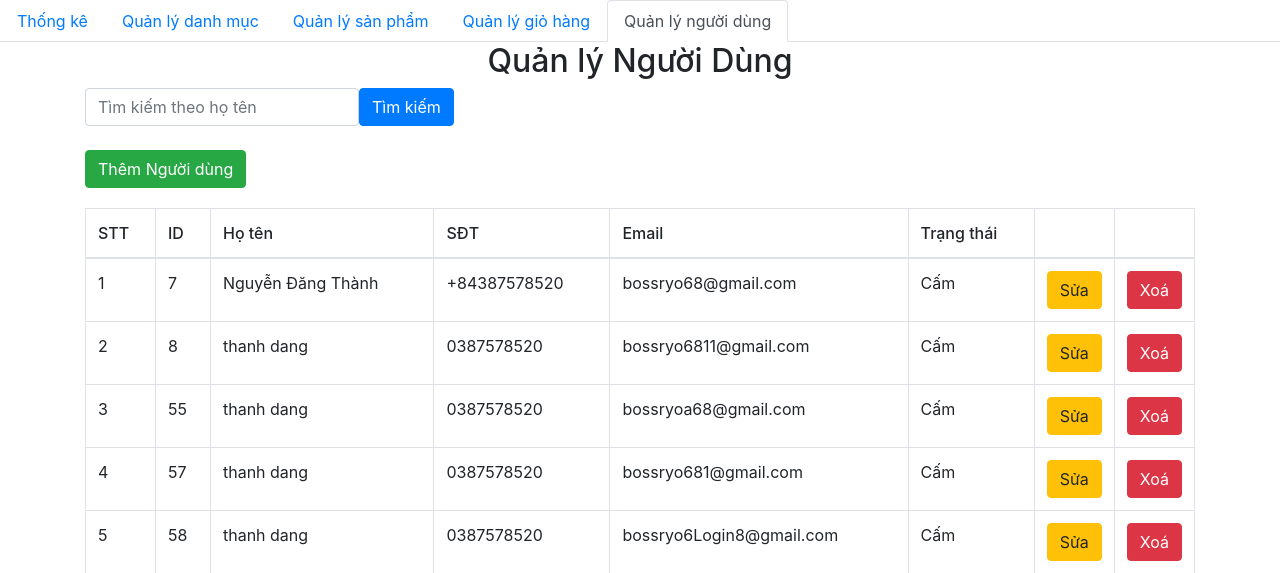
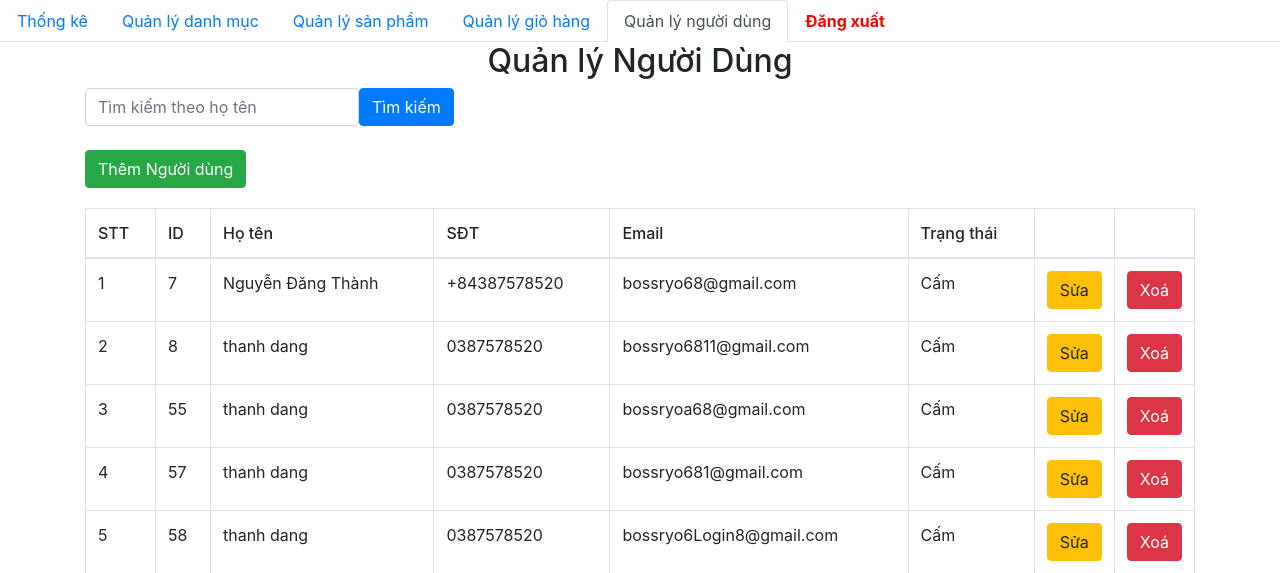
Before and after one commit to taannv636/web2, a PHP site: page /PROJECT/admin/user in a window 1280 px wide. Shown: the top 573 px of the page. Run offline with PHP 8.4, Linux system fonts and the light colour scheme; data comes from the database, SQL or seed files in the repository; data that the repository does not hold is empty.

Commit message:
đăng xuất cho trang admin

```diff
--- a/PHP/admin/category/index.php
+++ b/PHP/admin/category/index.php
@@ -32,6 +32,9 @@ require_once('../database/dbhelper.php');
         </li>
         <li class="nav-item">
             <a class="nav-link" href="../user">Quản lý người dùng</a>
+        </li>
+        <li class="nav-item">
+                    <a class="nav-link" href="../../index.php" style="font-weight: bold; color: red">Đăng xuất</a>
         </li>
     </ul>
     <div class="container">
--- a/PHP/admin/dashboard.php
+++ b/PHP/admin/dashboard.php
@@ -35,6 +35,9 @@
         </li>
         <li class="nav-item">
             <a class="nav-link" href="user/">Quản lý người dùng</a>
+        </li>
+        <li class="nav-item">
+                    <a class="nav-link" href="../index.php" style="font-weight: bold; color: red">Đăng xuất</a>
         </li>
     </ul>
     <div class="container">
--- a/PHP/admin/index.php
+++ b/PHP/admin/index.php
@@ -38,6 +38,9 @@
                 </li>
                 <li class="nav-item ">
                     <a class="nav-link " href="user/">Quản lý người dùng</a>
+                </li>
+                <li class="nav-item">
+                    <a class="nav-link" href="../index.php" style="font-weight: bold; color: red">Đăng xuất</a>
                 </li>
             </ul>
         </header>
--- a/PHP/admin/product/index.php
+++ b/PHP/admin/product/index.php
@@ -33,6 +33,9 @@ require_once('../database/dbhelper.php');
         </li>
         <li class="nav-item">
             <a class="nav-link" href="../user">Quản lý người dùng</a>
+        </li>
+        <li class="nav-item">
+                    <a class="nav-link" href="../../index.php" style="font-weight: bold; color: red">Đăng xuất</a>
         </li>
     </ul>
     <div class="container">
--- a/PHP/admin/user/index.php
+++ b/PHP/admin/user/index.php
@@ -33,6 +33,9 @@ require_once('../database/dbhelper.php');
         </li>
         <li class="nav-item">
             <a class="nav-link active" href="../user/">Quản lý người dùng</a>
+        </li>
+        <li class="nav-item">
+                    <a class="nav-link" href="../../index.php" style="font-weight: bold; color: red">Đăng xuất</a>
         </li>
     </ul>
     <div class="container">
```
